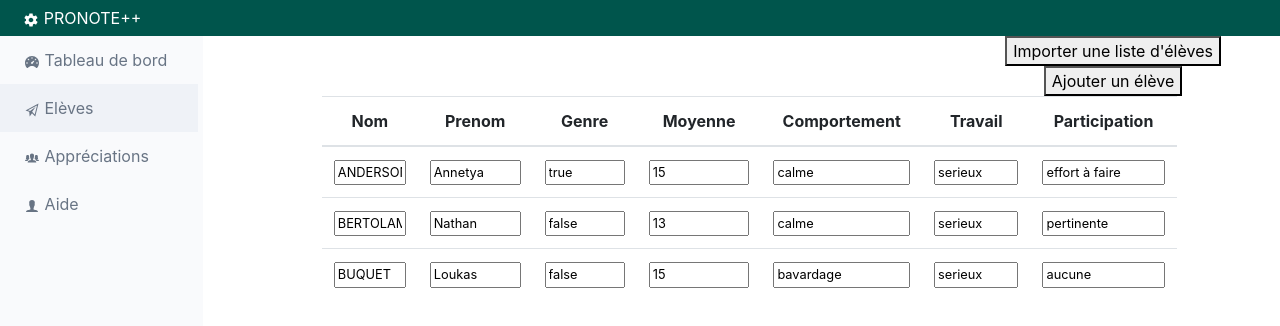
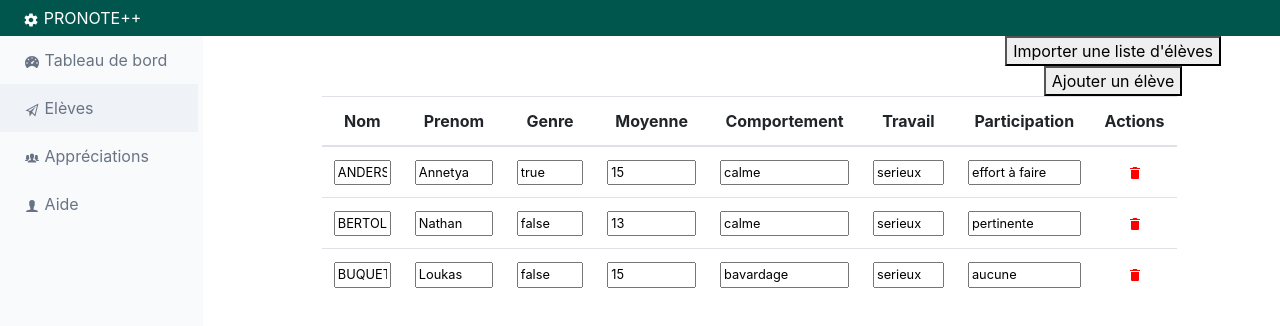
Before and after one commit to h4cktion/pronote-plus, a React (Create React App) app in the folder pronote-plus/: page /dashboard in a window 1280 px wide. Both pictures are taken after a click on the link "Elèves". Shown: the top 326 px of the page. Built offline with nearby package versions, Linux system fonts and the light colour scheme.

Commit message:
implement delete eleve

```diff
--- a/pronote-plus/src/components/communs/myInput.js
+++ b/pronote-plus/src/components/communs/myInput.js
@@ -14,25 +14,30 @@ class MyInput extends React.Component {
         super();
 
         this.state = {
-
+           value:''
         }
+        this.onChange = this.onChange.bind(this);
     }
 
 
     onChange(e){
         e.preventDefault();
+        this.setState({value : e.currentTarget.value})
     }
 
 
     componentWillMount(){
-        console.log("myInput", this.props)
+        this.setState({value : this.props.value})
     }
 
 
+    componentWillReceiveProps(next){
+        this.setState({value : next.value})
+    }
 
     render() {
         return <input
-                    value = {this.props.value}
+                    value = {this.state.value}
                     onChange = {this.onChange}
                     placeholder = {this.props.placeholder}
                     type = {this.props.type}
--- a/pronote-plus/src/components/eleves/eleve.js
+++ b/pronote-plus/src/components/eleves/eleve.js
@@ -1,6 +1,6 @@
 import React from 'react';
 import { Row, Col, Dropdown } from 'react-bootstrap';
-import { IoMdPaperPlane,IoMdSettings, IoIosSpeedometer, IoIosPower, IoIosPerson, IoIosPeople } from 'react-icons/io';
+import { IoMdTrash,IoMdPaperPlane,IoMdSettings, IoIosSpeedometer, IoIosPower, IoIosPerson, IoIosPeople } from 'react-icons/io';
 import propTypes from 'prop-types';
 import {  goTo } from '../../actions/pronoteActions';
 import { connect } from 'react-redux';
@@ -18,6 +18,7 @@ class Eleve extends React.Component {
 
         }
         this.addEleve = this.addEleve.bind(this);
+        this.delete = this.delete.bind(this);
     }
 
     navigateTo(e){
@@ -36,8 +37,17 @@ class Eleve extends React.Component {
 
     }
 
+    componentWillReceiveProps(nextProps){
+        this.feedField(nextProps.eleve);
+
+    }
+
     addEleve(){
 
+    }
+
+    delete(e){
+        this.props.delete(e.currentTarget.id);
     }
 
 
@@ -50,13 +60,15 @@ class Eleve extends React.Component {
                     <td><MyInput value={this.state.eleve.comportement} type="text" placeholder="nom" className="small"/></td>
                     <td><MyInput value={this.state.eleve.travail} type="text" placeholder="nom" className="small"/></td>
                     <td><MyInput value={this.state.eleve.participation} type="text" placeholder="nom" className="small"/></td>
+                    <td><IoMdTrash className="red" id={this.state.eleve.nom} onClick={this.delete} title="supprimer"/></td>
                 </tr>;
 
     }
 }
 
 Eleve.propTypes = {
-    goTo: propTypes.func.isRequired
+    goTo: propTypes.func.isRequired,
+    delete: propTypes.func.isRequired
 }
 
 const mapStateToProps = state => {
--- a/pronote-plus/src/components/eleves/eleves.js
+++ b/pronote-plus/src/components/eleves/eleves.js
@@ -21,6 +21,7 @@ class Eleves extends React.Component {
         }
         this.navigateTo = this.navigateTo.bind(this);
         this.addEleve = this.addEleve.bind(this);
+        this.delete = this.delete.bind(this);
     }
 
     navigateTo(e){
@@ -45,7 +46,7 @@ class Eleves extends React.Component {
         let  newEleve = {
             nom: '',
             prenom: '',
-            genre : null,
+            genre : '',
             moyenne : 0,
             comportement : '',
             travail : '',
@@ -54,6 +55,17 @@ class Eleves extends React.Component {
         let eleves = _.cloneDeep(this.state.eleves);
         eleves.push(newEleve);
         this.setState({eleves})
+    }
+
+    delete(e){
+        let eleves = _.cloneDeep(this.state.eleves);
+
+        let newEleves = eleves.filter(eleve =>  {
+          console.log("in filter : ", eleve.nom , "  ",e, " = ",eleve.nom != e)
+            return eleve.nom != e
+        })
+        console.log("new : ", newEleves)
+        this.setState({eleves : newEleves});
     }
 
     render() {
@@ -75,13 +87,17 @@ class Eleves extends React.Component {
                     <th>Comportement</th>
                     <th>Travail</th>
                     <th>Participation</th>
+                    <th>Actions</th>
                     </tr>
                 </thead>
-                    {
+                <tbody>
+                {
                     this.state.eleves.map( (e,i) =>
-                            <Eleve key={i} eleve={e} />
+                            <Eleve key={i} eleve={e} delete={this.delete} />
                         )
                 }
+                </tbody>
+
                 </Table>
             </Col>
 
--- a/pronote-plus/src/components/eleves/eleves.scss
+++ b/pronote-plus/src/components/eleves/eleves.scss
@@ -0,0 +1,4 @@
+
+.red{
+    color: red;
+}
```
